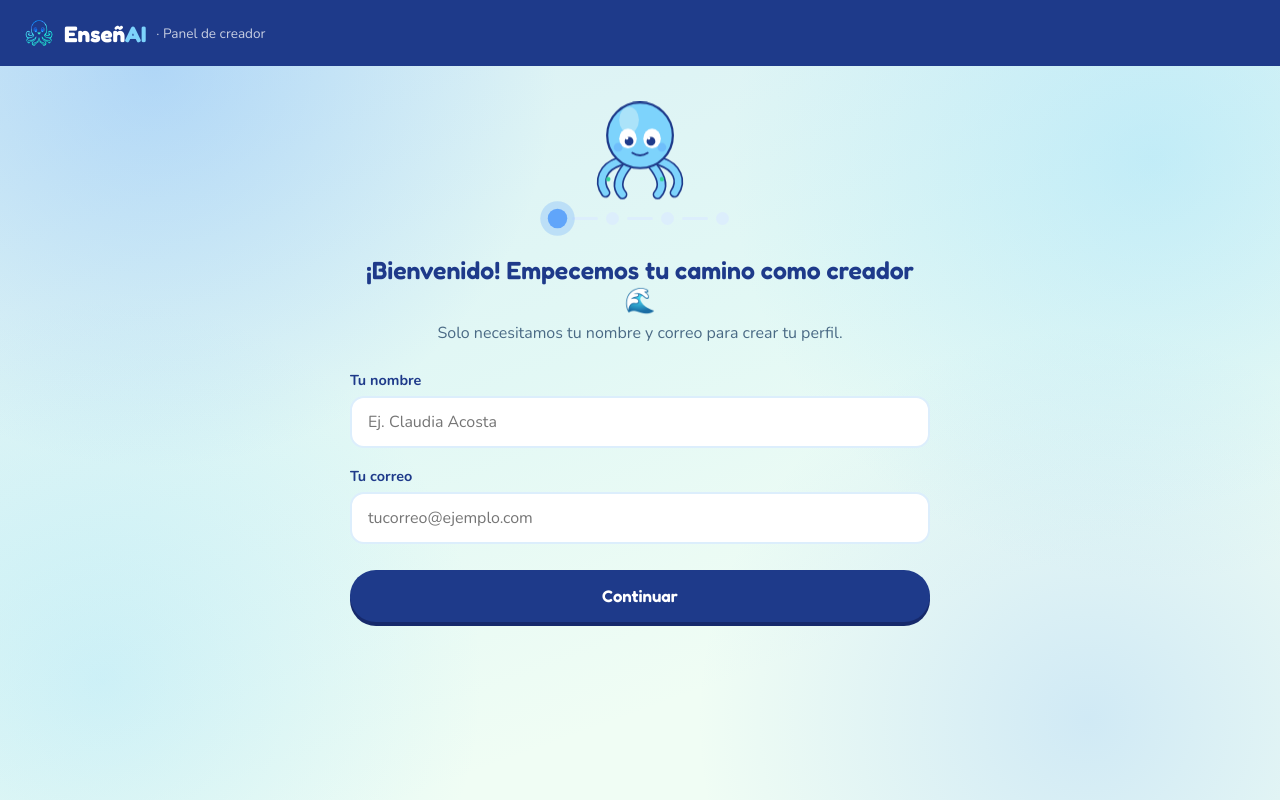
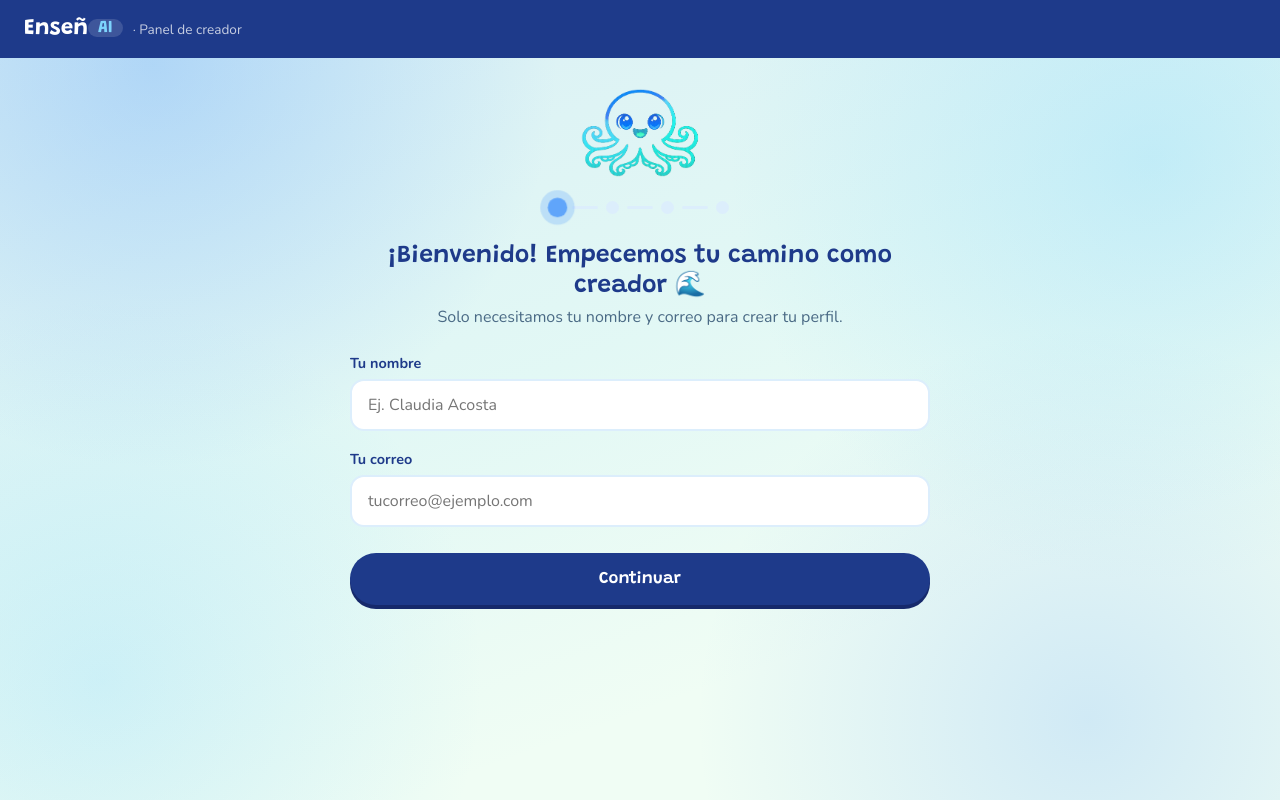
Before and after one commit to claulizah/Ensenai, a plain HTML site: page creator.html in a window 1280 px wide. Drawn offline with nearby package versions, Linux system fonts and the light colour scheme.

Commit message:
Add files via upload

```diff
--- a/creator.html
+++ b/creator.html
@@ -7,7 +7,7 @@
 <link rel="icon" type="image/png" href="assets/favicon-32.png">
 <link rel="preconnect" href="https://fonts.googleapis.com">
 <link rel="preconnect" href="https://fonts.gstatic.com" crossorigin>
-<link href="https://fonts.googleapis.com/css2?family=Fredoka:wght@500;600;700&family=Nunito:wght@400;600;700;800&display=swap" rel="stylesheet">
+<link href="https://fonts.googleapis.com/css2?family=Grandstander:wght@500;600;700&family=Nunito:wght@400;600;700;800&display=swap" rel="stylesheet">
 <style>
   :root {
     --profundo: #1E3A8A;       /* Azul profundo — encabezados, botones principales */
@@ -48,11 +48,19 @@
   }
 
   header .marca {
-    font-family: 'Fredoka', sans-serif;
+    font-family: 'Grandstander', sans-serif;
     font-weight: 700;
     font-size: 1.4rem;
   }
-  header .marca .ai { color: var(--aqua); }
+  header .marca .ai {
+    display: inline-block;
+    color: var(--aqua);
+    background: rgba(255,255,255,0.14);
+    padding: 1px 10px;
+    border-radius: 999px;
+    font-size: 0.75em;
+    vertical-align: middle;
+  }
   header .sub { opacity: 0.75; font-size: 0.85rem; }
 
   main {
@@ -66,10 +74,9 @@
     justify-content: center;
     margin-bottom: 6px;
   }
-  .mascota { width: 110px; height: 104px; }
-  .mascota .bounce { animation: flotar 3s ease-in-out infinite; transform-origin: center; }
-  @keyframes flotar { 0%, 100% { transform: translateY(0); } 50% { transform: translateY(-5px); } }
-  @media (prefers-reduced-motion: reduce) { .mascota .bounce { animation: none; } }
+  .mascota { width: 130px; height: auto; animation: flotar 3.5s ease-in-out infinite; }
+  @media (prefers-reduced-motion: reduce) { .mascota { animation: none; } }
+  @keyframes flotar { 0%, 100% { transform: translateY(0); } 50% { transform: translateY(-8px); } }
 
   .pasos {
     display: flex;
@@ -97,7 +104,7 @@
   @keyframes aparece { from { opacity: 0; transform: translateY(6px); } to { opacity: 1; transform: none; } }
 
   h1 {
-    font-family: 'Fredoka', sans-serif;
+    font-family: 'Grandstander', sans-serif;
     font-weight: 600;
     font-size: 1.55rem;
     margin: 0 0 6px;
@@ -177,7 +184,7 @@
     padding: 16px;
     min-height: 52px;
     border-radius: 999px;
-    font-family: 'Fredoka', sans-serif;
+    font-family: 'Grandstander', sans-serif;
     font-weight: 600;
     font-size: 1.05rem;
     cursor: pointer;
@@ -210,7 +217,7 @@
     box-shadow: 0 3px 0 var(--linea);
   }
   .tarjeta h3 {
-    font-family: 'Fredoka', sans-serif;
+    font-family: 'Grandstander', sans-serif;
     margin: 0 0 10px;
     font-size: 1rem;
     color: var(--bosque);
@@ -277,44 +284,13 @@
 <body>
 
 <header>
-  <img src="assets/favicon-48.png" alt="" width="30" height="30" style="border-radius:50%;">
   <span class="marca">Enseñ<span class="ai">AI</span></span>
   <span class="sub">· Panel de creador</span>
 </header>
 
 <main>
   <div class="mascota-wrap">
-    <svg class="mascota" id="mascotaSvg" viewBox="0 20 200 190" xmlns="http://www.w3.org/2000/svg">
-      <g class="bounce">
-        <path d="M62 140 C32 150 22 175 37 197" stroke="#1E3A8A" stroke-width="18" fill="none" stroke-linecap="round"/>
-        <path d="M62 140 C32 150 22 175 37 197" stroke="#7DD3FC" stroke-width="12" fill="none" stroke-linecap="round"/>
-        <path d="M78 146 C60 168 55 186 68 200" stroke="#1E3A8A" stroke-width="18" fill="none" stroke-linecap="round"/>
-        <path d="M78 146 C60 168 55 186 68 200" stroke="#7DD3FC" stroke-width="12" fill="none" stroke-linecap="round"/>
-        <path d="M122 146 C140 168 145 186 132 200" stroke="#1E3A8A" stroke-width="18" fill="none" stroke-linecap="round"/>
-        <path d="M122 146 C140 168 145 186 132 200" stroke="#7DD3FC" stroke-width="12" fill="none" stroke-linecap="round"/>
-        <path d="M138 140 C168 150 178 175 163 197" stroke="#1E3A8A" stroke-width="18" fill="none" stroke-linecap="round"/>
-        <path d="M138 140 C168 150 178 175 163 197" stroke="#7DD3FC" stroke-width="12" fill="none" stroke-linecap="round"/>
-
-        <circle cx="42" cy="172" r="4" fill="#34D399"/>
-        <circle cx="140" cy="172" r="4" fill="#34D399"/>
-
-        <circle cx="100" cy="92" r="60" fill="#7DD3FC" stroke="#1E3A8A" stroke-width="4"/>
-        <ellipse cx="80" cy="64" rx="18" ry="24" fill="#F0FDF4" opacity="0.4"/>
-
-        <g id="mascotaCara">
-          <ellipse cx="78" cy="98" rx="16" ry="18" fill="#FFFFFF"/>
-          <ellipse cx="122" cy="98" rx="16" ry="18" fill="#FFFFFF"/>
-          <circle cx="80" cy="103" r="8" fill="#1E3A8A"/>
-          <circle cx="120" cy="103" r="8" fill="#1E3A8A"/>
-          <circle cx="76" cy="97" r="2.8" fill="#FFFFFF"/>
-          <circle cx="116" cy="97" r="2.8" fill="#FFFFFF"/>
-          <path d="M86 124 Q100 133 114 124" stroke="#1E3A8A" stroke-width="3.5" fill="none" stroke-linecap="round"/>
-        </g>
-
-        <circle cx="60" cy="114" r="8" fill="#60A5FA" opacity="0.45"/>
-        <circle cx="140" cy="114" r="8" fill="#60A5FA" opacity="0.45"/>
-      </g>
-    </svg>
+    <img class="mascota" src="assets/logo-full.png" alt="EnseñAI">
   </div>
 
   <div class="pasos" id="indicadorPasos">
@@ -439,31 +415,6 @@
     modo: "automatico",
   };
 
-  const CARAS = {
-    feliz: `<ellipse cx="78" cy="98" rx="16" ry="18" fill="#FFFFFF"/>
-            <ellipse cx="122" cy="98" rx="16" ry="18" fill="#FFFFFF"/>
-            <circle cx="80" cy="103" r="8" fill="#1E3A8A"/>
-            <circle cx="120" cy="103" r="8" fill="#1E3A8A"/>
-            <circle cx="76" cy="97" r="2.8" fill="#FFFFFF"/>
-            <circle cx="116" cy="97" r="2.8" fill="#FFFFFF"/>
-            <path d="M86 124 Q100 133 114 124" stroke="#1E3A8A" stroke-width="3.5" fill="none" stroke-linecap="round"/>`,
-    pensando: `<path d="M64 100 q14 -12 28 0" stroke="#1E3A8A" stroke-width="4" fill="none" stroke-linecap="round"/>
-               <path d="M108 100 q14 -12 28 0" stroke="#1E3A8A" stroke-width="4" fill="none" stroke-linecap="round"/>
-               <circle cx="100" cy="122" r="3.5" fill="#1E3A8A"/>`,
-    celebrando: `<ellipse cx="78" cy="98" rx="16" ry="18" fill="#FFFFFF"/>
-                 <ellipse cx="122" cy="98" rx="16" ry="18" fill="#FFFFFF"/>
-                 <circle cx="80" cy="103" r="9" fill="#1E3A8A"/>
-                 <circle cx="120" cy="103" r="9" fill="#1E3A8A"/>
-                 <circle cx="77" cy="99" r="3.5" fill="#FFFFFF"/>
-                 <circle cx="117" cy="99" r="3.5" fill="#FFFFFF"/>
-                 <path d="M84 122 Q100 138 116 122" stroke="#1E3A8A" stroke-width="4" fill="none" stroke-linecap="round"/>`,
-  };
-
-  function ponerCara(nombre) {
-    const el = document.getElementById("mascotaCara");
-    if (el) el.innerHTML = CARAS[nombre] || CARAS.feliz;
-  }
-
   function irAPantalla(numero) {
     document.querySelectorAll(".pantalla").forEach((p) => p.classList.remove("activa"));
     const destino = document.getElementById(`pantalla-${numero}`);
@@ -474,15 +425,12 @@
       punto.classList.toggle("activo", paso === numero);
       punto.classList.toggle("hecho", paso < numero);
     });
-
-    ponerCara(numero === 5 ? "celebrando" : "feliz");
   }
 
   function mostrarCargando(texto) {
     document.querySelectorAll(".pantalla").forEach((p) => p.classList.remove("activa"));
     document.getElementById("texto-cargando").textContent = texto;
     document.getElementById("pantalla-cargando").classList.add("activa");
-    ponerCara("pensando");
   }
 
   function elegirOpcion(el, grupo) {
```
